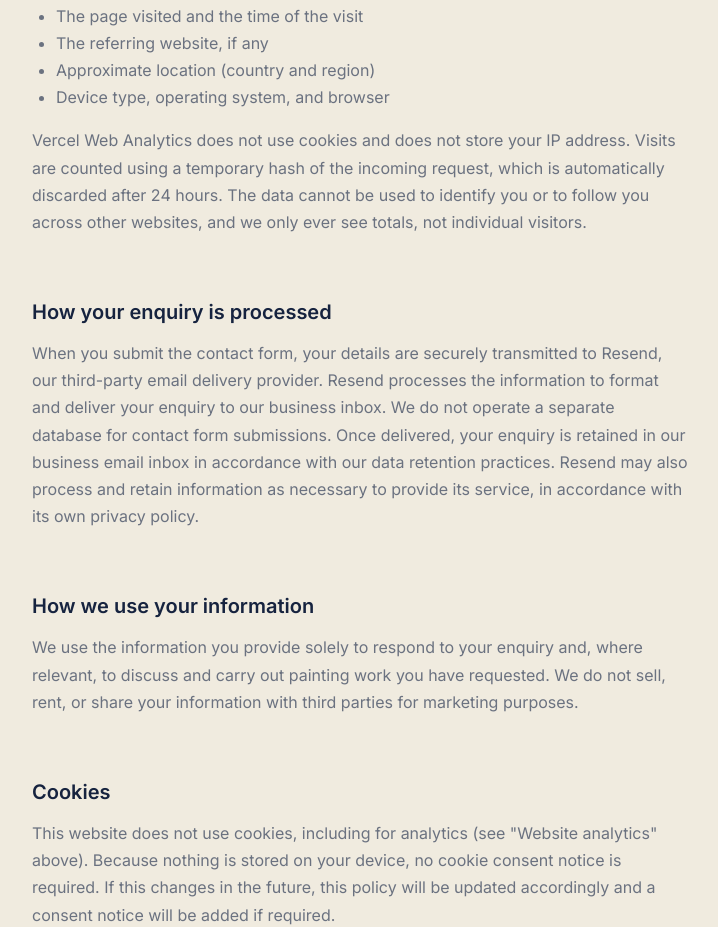
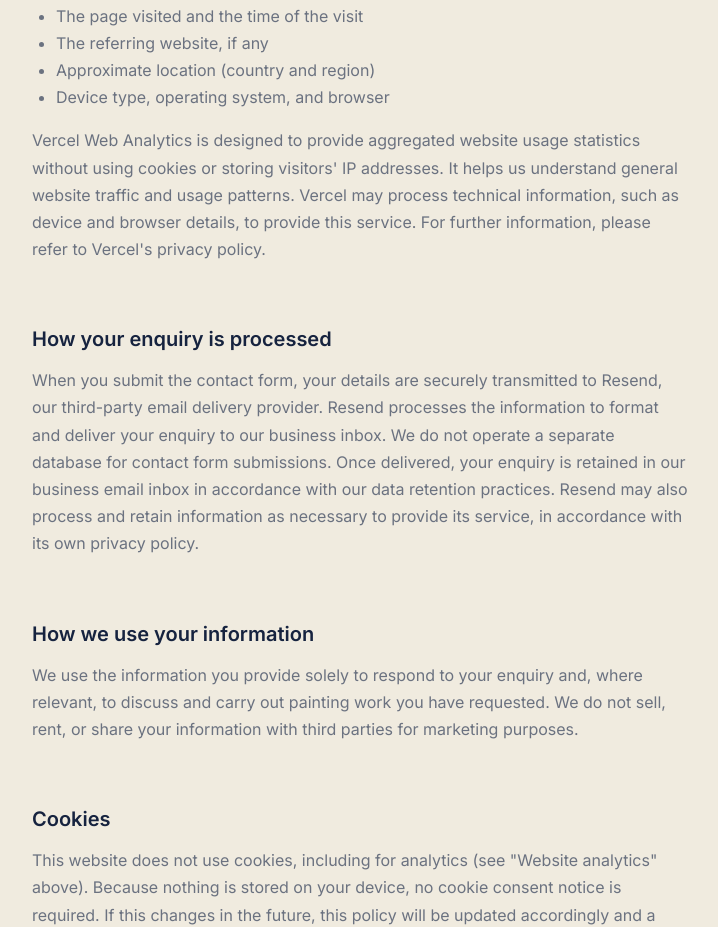
Before and after one commit to cianmccaul/deme-housepainting, a plain HTML site: page privacy.html in a window 1280 px wide. Shown: the part 993-1920 px from the top of the page, without its empty margins (280-998 px from the left). Drawn offline with Linux system fonts and the light colour scheme; a script that the page names is missing.

Commit message:
Revise Vercel Web Analytics privacy statement
Updated the description of Vercel Web Analytics to clarify its functionality and data usage.

```diff
--- a/privacy.html
+++ b/privacy.html
@@ -141,12 +141,12 @@
             <li>Device type, operating system, and browser</li>
         </ul>
         <p>
-            Vercel Web Analytics does not use cookies and does not store your
-            IP address. Visits are counted using a temporary hash of the
-            incoming request, which is automatically discarded after 24 hours.
-            The data cannot be used to identify you or to follow you across
-            other websites, and we only ever see totals, not individual
-            visitors.
+            Vercel Web Analytics is designed to provide aggregated website
+            usage statistics without using cookies or storing visitors' IP
+            addresses. It helps us understand general website traffic and
+            usage patterns. Vercel may process technical information, such
+            as device and browser details, to provide this service. For
+            further information, please refer to Vercel's privacy policy.
         </p>
 
         <h2>How your enquiry is processed</h2>
```
